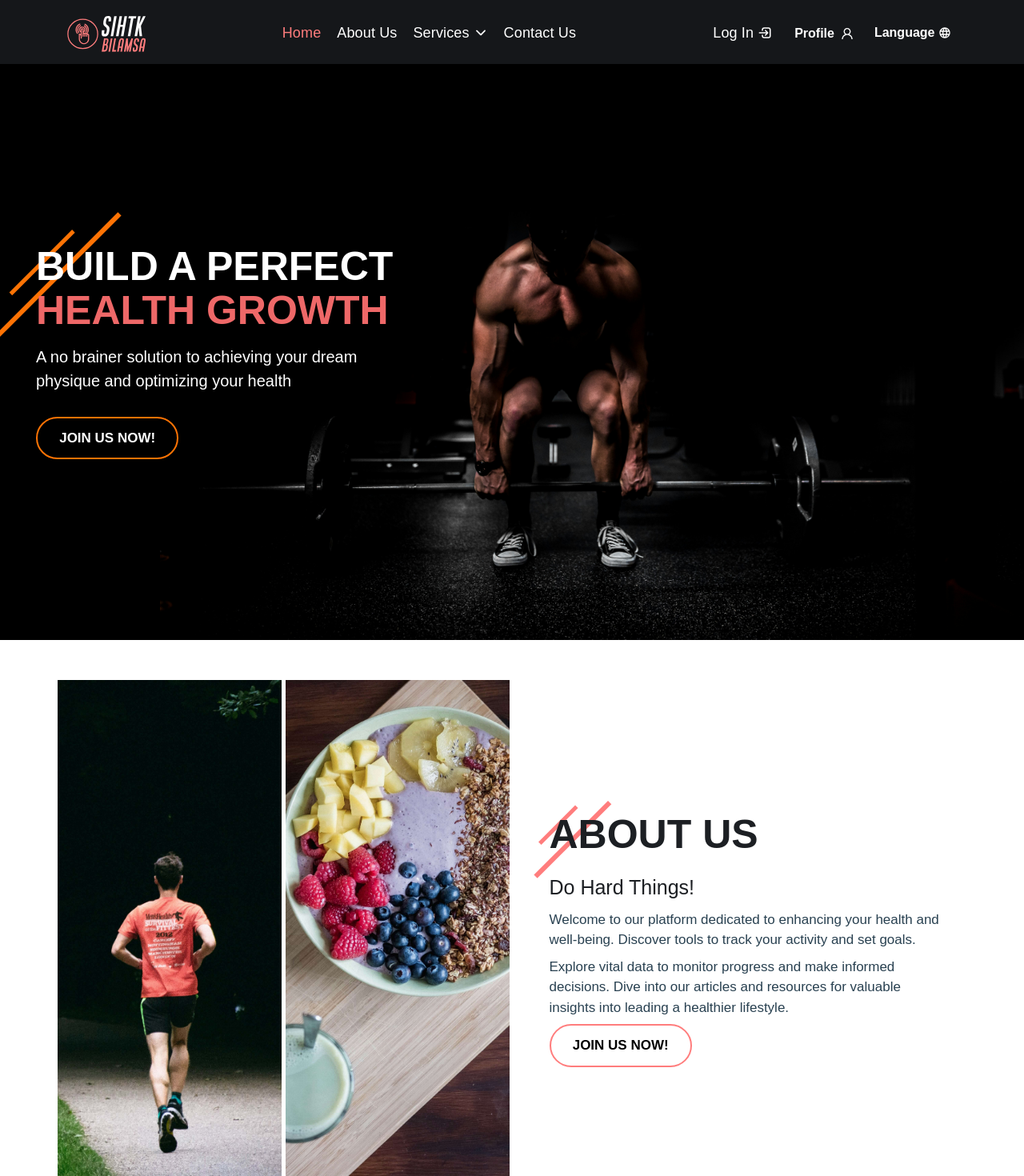
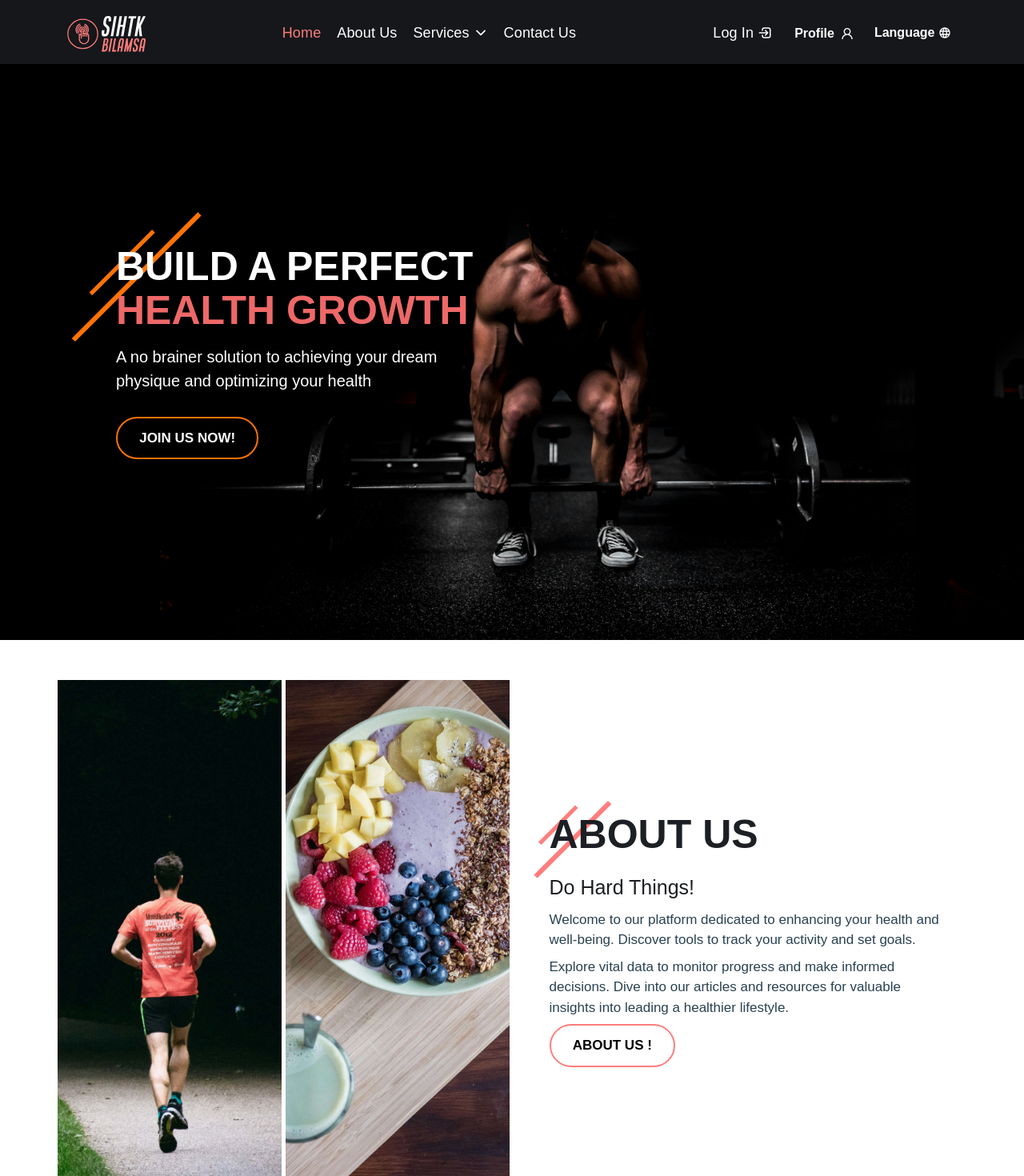
Before and after one commit to aligamaljk/sihtkBilamsa, a React (Vite) app: page / in a window 1280 px wide. Shown: the top 1470 px of the page at 80% size. Built offline with nearby package versions, Linux system fonts and the light colour scheme.

Commit message:
update home page and style

```diff
--- a/src/Components/Home/AboutSection/AboutSection.tsx
+++ b/src/Components/Home/AboutSection/AboutSection.tsx
@@ -74,7 +74,8 @@ function AboutSection({ t }: ITranslation) {
             <p>{t.homePage?.about?.p2}</p>
           </div>
           <Link to='/about' className='hero-btn'>
-            {t.homePage?.hero?.btn}
+            {/* {t.homePage?.hero?.btn} */}
+            {t.aboutUs} !
           </Link>
         </div>
       </div>
--- a/src/Components/Home/HeroSection/HeroSection.scss
+++ b/src/Components/Home/HeroSection/HeroSection.scss
@@ -9,6 +9,7 @@
     border-color:#fd7304 ;
     color: #fff;
     transition: all 0.3s ease;
+    width: fit-content;
     &:hover{
       background-color: #fd7304;
       color: #fff;
@@ -27,10 +28,6 @@
     background-color: $black;
   }
 
-  .container {
-    // position: relative;
-  }
-
   // Desctiption text of the Section
   .description {
     position: absolute;
@@ -44,15 +41,15 @@
     justify-content: center;
     transform: translateY(0px);
     align-items: start;
+    margin-left:100px;
     @media (max-width: 768px) {
       text-align: center;
       align-items: center;
+      margin-left: 0;
     }
-
     .info {
       position: relative;
     }
-
     h1 {
       font-size: 5rem;
       font-weight: 700;
--- a/src/Components/Home/VideoSection/VideoSection.scss
+++ b/src/Components/Home/VideoSection/VideoSection.scss
@@ -4,8 +4,12 @@
 .video-section {
   background-image: url('/bgVideoSection.jpg');
   background-position: 0% 30%;
-  padding-block: 100px;
+  // padding-block: 100px;
   color: $white;
+  height: 370px;
+  display: flex;
+  align-items: center;
+  justify-content: center;
   .hero-btn{
     border-color:#fd7304 ;
     color: #fff;
@@ -21,7 +25,6 @@
     justify-content: center;
     align-items: center;
     gap: 50px;
-
     .play-btn {
       border-radius: 50%;
       padding: 30px 20px;
--- a/src/Components/Home/VideoSection/VideoSection.tsx
+++ b/src/Components/Home/VideoSection/VideoSection.tsx
@@ -20,7 +20,8 @@ function VideoSection({ t }: ITranslation) {
         </Button>
         <h2 data-aos='fade-up'>{t.homePage?.videoSection?.h2}</h2>
         <div data-aos='fade-up'>
-          <button className='hero-btn'
+          <button
+            className='hero-btn'
             onClick={() => setModalOpen(true)}
           >
             {t.homePage?.videoSection?.btn}
@@ -45,7 +46,7 @@ function VideoSection({ t }: ITranslation) {
       >
         <div className='iframe-container'>
           <iframe
-            src='https://www.youtube.com/embed/s0m2t4efQms'
+            src='https://www.youtube.com/embed/MLYNur3kd94'
             title='موقع صحتك بِلَمسة'
             allow='accelerometer; autoplay; clipboard-write; encrypted-media; gyroscope; picture-in-picture; web-share'
             referrerPolicy='strict-origin-when-cross-origin'
```
